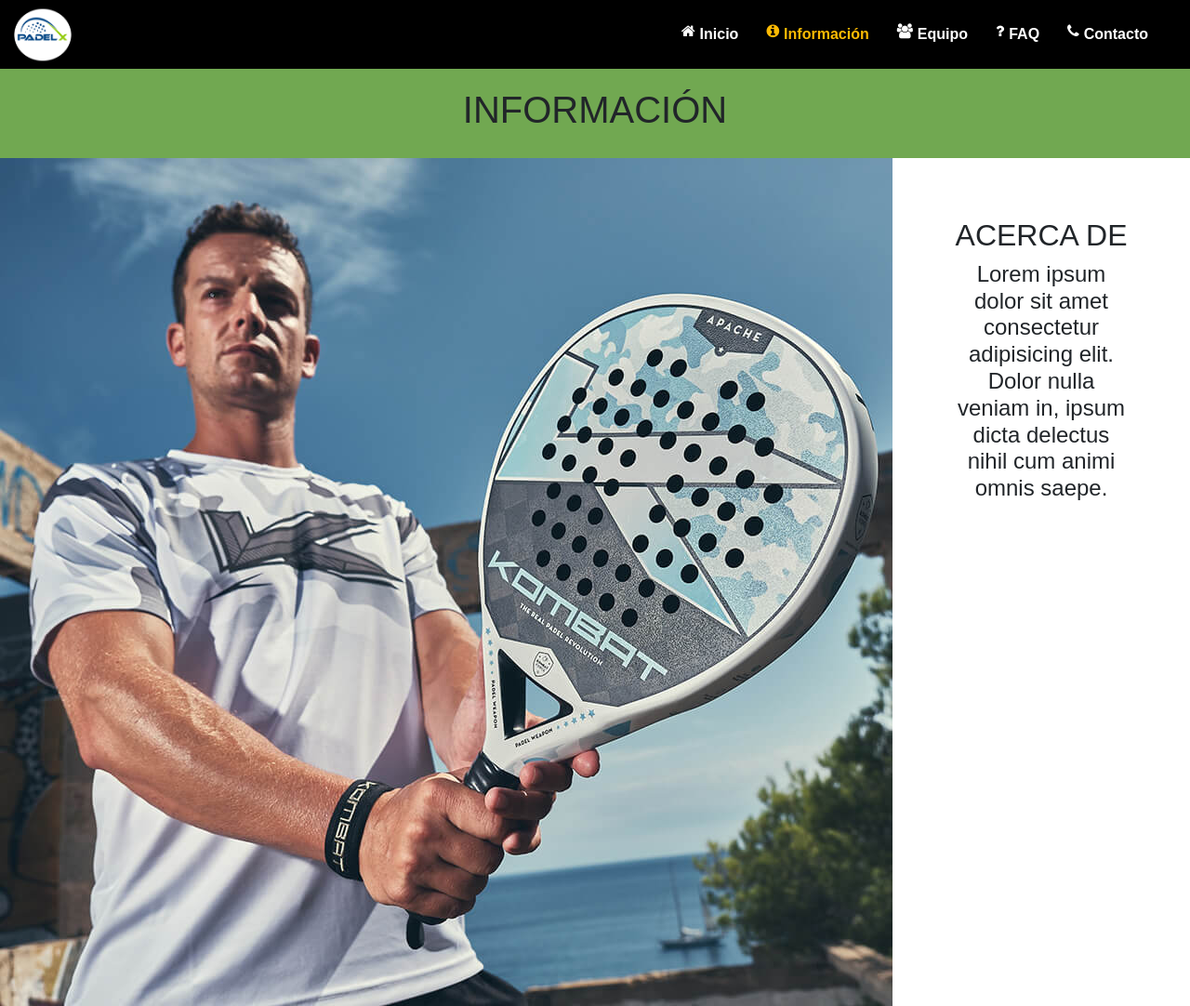
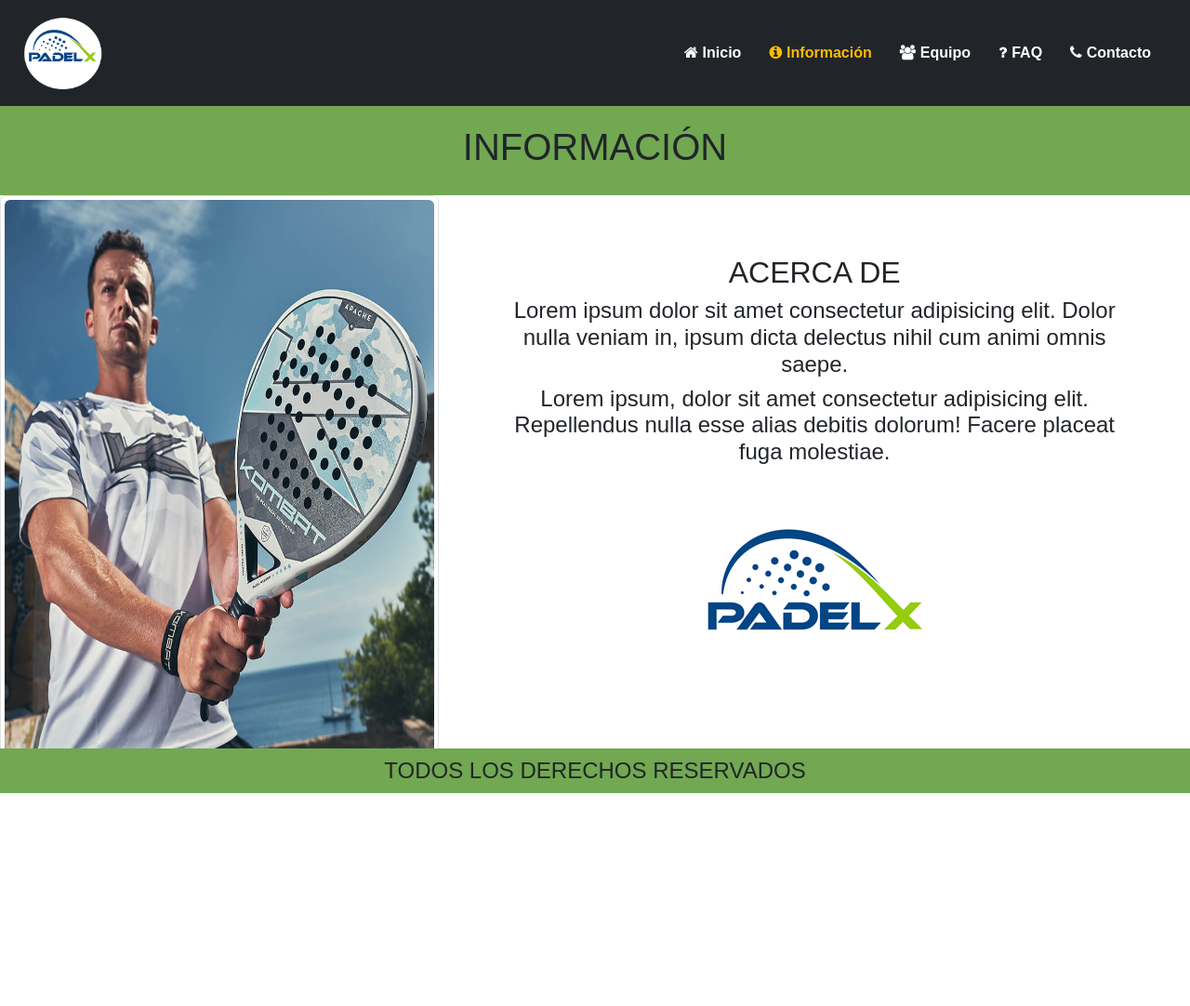
Before and after one commit to fabri075/padel, a website: page pages/info.html in a window 1280 px wide. Shown: the top 1082 px of the page at 93% size. After the commit the page ends 853 px from the top, so only its background shows below. Drawn offline with nearby package versions, Linux system fonts and the light colour scheme.

Commit message:
Aplicacion bootstrap

```diff
--- a/pages/info.html
+++ b/pages/info.html
@@ -12,16 +12,23 @@
 </head>
 <body>
     <header>
-        <nav>
-        <a href="../index.html" > <img alt="logo_padel" class="imgmenu" src="../assets/images/Logo_header.png" > </a>
-        <ul>
-            <li><a href="../index.html"><i class="fa fa-home"></i><label>Inicio</label></a></li>
-            <li><a class="selected_page" href="./info.html"><i class="fa fa-info-circle"></i><label>Información</label></a></li>
-            <li><a href="./team.html"><i class="fa fa-users"></i><label>Equipo</label></a></li>
-            <li><a href="./faq.html"><i class="fa fa-question"></i><label>FAQ</label></a></li>
-            <li><a href="./contact.html"><i class="fa fa-phone"></i><label> Contacto</label></a></li>
-        </ul>
-    </nav>
+    <nav class="navbar navbar-expand-lg navbar-dark bg-dark">
+        <div class="container-fluid">
+    <a href="../index.html" > <img alt="logo_padel" class="imgmenu navbar-brand" src="../assets/images/Logo_header.png" > </a>
+    <button class="navbar-toggler" type="button" data-bs-toggle="collapse" data-bs-target="#navbarSupportedContent" aria-controls="navbarSupportedContent" aria-expanded="false" aria-label="Toggle navigation">
+        <span class="navbar-toggler-icon"></span>
+      </button>
+    <div class="collapse navbar-collapse" id="navbarSupportedContent">
+     <ul class="navbar-nav me-auto mb-2 mb-lg-0">
+        <li class="nav-item"><a class="" href="../index.html"><i class="fa fa-home"></i><label>Inicio</label></a></li>
+        <li class="nav-item"><a class="selected_page" href="./info.html"><i class="fa fa-info-circle"></i><label>Información</label></a></li>
+        <li class="nav-item"><a href="./team.html"><i class="fa fa-users"></i><label>Equipo</label></a></li>
+        <li class="nav-item"><a href="./faq.html"><i class="fa fa-question"></i><label>FAQ</label></a></li>
+        <li class="nav-item"><a href="./contact.html"><i class="fa fa-phone"></i><label> Contacto</label></a></li>
+    </ul>
+</div>
+</div>
+</nav>
     </header>
     <section>
         <div class="titulos">
@@ -29,13 +36,16 @@
         </div>
     </section>
     <section class="section_info">
-        <div class="photo_info">
-            <img alt="jugador padel" src="../assets/images/acercade.jpeg">
+        <div class="img-thumbnail">
+            <img alt="jugador padel" class="rounded float-start imageplayer" src="../assets/images/acercade.jpeg">
         </div>
         <div class="text_info">
             <h2>ACERCA DE</h2>
             <h4>Lorem ipsum dolor sit amet consectetur adipisicing elit. Dolor nulla veniam in, ipsum dicta delectus nihil cum animi omnis saepe.</h4>
-
+            <h4>Lorem ipsum, dolor sit amet consectetur adipisicing elit. Repellendus nulla esse alias debitis dolorum! Facere placeat fuga molestiae.</h4>
+            <div class="d-flex justify-content-center">
+                <img alt="logo padel" class="rounded float-start imageplayer" src="../assets/images/Logo_header.png">
+            </div>
         </div>
     </section>
     <footer>
--- a/scss/layout/_faq.scss
+++ b/scss/layout/_faq.scss
@@ -25,13 +25,3 @@
         }
     }
   }
-
-  .section_info {
-    display: flex;
-    justify-content: center;
-  }
-
-  .text_info {
-    padding: 5%;
-    text-align: center;
-  }
--- a/scss/layout/_header.scss
+++ b/scss/layout/_header.scss
@@ -1,27 +1,27 @@
-header {
-    z-index: 1000;
-    background-color: black;
-    display: flex;
-    position: sticky;
-    padding: 5px;
-    align-items: center;
-    top: 0;
-    a{
-     display: flex;
-     left: 0;
-    }
-    ul{
-        color: white;
-        display: flex;
-        margin: 10px;
-        justify-content: end;
-        li{
-            margin-right: 30px;
-            list-style-type: none;
-            font-weight: bold;
-        }
-    }
-  }
+// header {
+//     z-index: 1000;
+//     background-color: black;
+//     display: flex;
+//     position: sticky;
+//     padding: 5px;
+//     align-items: center;
+//     top: 0;
+//     a{
+//      display: flex;
+//      left: 0;
+//     }
+//     ul{
+//         color: white;
+//         display: flex;
+//         margin: 10px;
+//         justify-content: end;
+//         li{
+//             margin-right: 30px;
+//             list-style-type: none;
+//             font-weight: bold;
+//         }
+//     }
+//   }
 
   nav {
     display: flex;
@@ -30,6 +30,11 @@
         width: 100%;
         display: flex;
         justify-content: flex-end;
-        align-items: center;
+        align-items: right;
+        li{
+                        margin-right: 30px;
+                        list-style-type: none;
+                        font-weight: bold;
+                    }
       }
   }
--- a/scss/layout/_index.scss
+++ b/scss/layout/_index.scss
@@ -6,7 +6,6 @@
   .imginicio {
     box-shadow: $box_img;
     img {
-      filter: $opacity;
       width: 100%;
       height: 500px;
       }
--- a/scss/layout/_info.scss
+++ b/scss/layout/_info.scss
@@ -0,0 +1,14 @@
+.section_info {
+    display: flex;
+    justify-content: center;
+  }
+
+  .text_info {
+    padding: 5%;
+    text-align: center;
+  }
+
+  .imageplayer{
+    max-width: 100%;
+    height: 100%;
+  }
--- a/scss/layout/_media.scss
+++ b/scss/layout/_media.scss
@@ -120,7 +120,17 @@
       max-width: 100vw;
     }
 
-    a label{
-      display: none;
+    // a label{
+    //   display: none;
+    // }
+  }
+
+  @media screen and (max-width: 991px) {
+    nav {
+      ul {
+          li{
+             margin-bottom: 10px;
+            }
+        }
     }
   }
```
Also changed, not shown: index.html (+25 -9 lines), pages/contact.html (+17 -12 lines), pages/faq.html (+15 -8 lines), pages/team.html (+15 -8 lines), assets/images/cancha2.jpg (added), css/styles.css.
